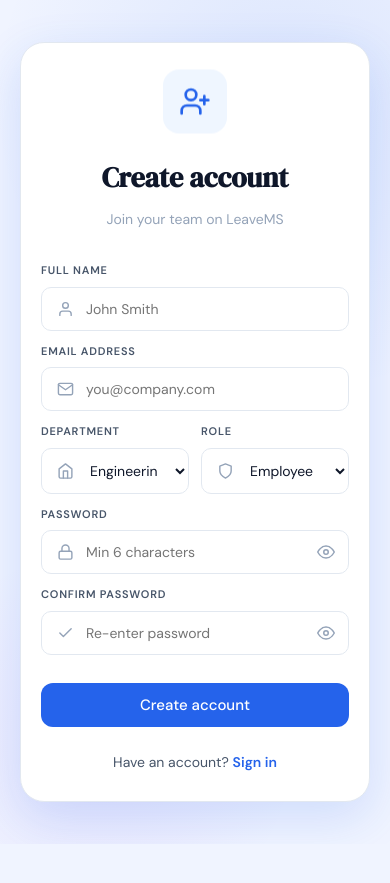
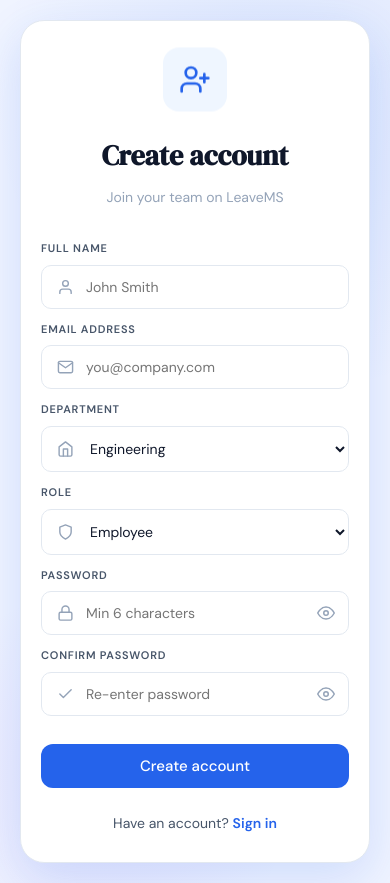
Before and after one commit to Sameer-11-16/leave-management, a React (Create React App) app in the folder frontend/: page /register in a window 390 px wide. Before the commit the page ends 844 px from the top, so only its background shows below. Built offline with nearby package versions, Linux system fonts and the light colour scheme.

Commit message:
style: implement responsive 2-column grid layout for Register page on desktop

```diff
--- a/frontend/src/pages/Register.js
+++ b/frontend/src/pages/Register.js
@@ -72,7 +72,30 @@
 
   return (
     <div className="auth-page">
-      <div className="auth-card animate-fadeInUp">
+      <style>
+        {`
+          .register-form-grid {
+            display: grid;
+            gap: 12px 16px;
+            grid-template-columns: 1fr;
+          }
+
+          .full-width-span {
+            grid-column: 1 / -1;
+          }
+
+          @media (min-width: 640px) {
+            .register-form-grid {
+              grid-template-columns: 1fr 1fr;
+            }
+            .auth-card.register-card-wide {
+              max-width: 600px; /* Make it wider for desktop to accommodate the dual columns */
+              width: 100%;
+            }
+          }
+        `}
+      </style>
+      <div className="auth-card register-card-wide animate-fadeInUp">
         <div className="auth-header">
           <div className="auth-logo" style={{ display: 'inline-flex', alignItems: 'center', justifyContent: 'center', width: '64px', height: '64px', borderRadius: '16px', background: 'var(--primary-light)', color: 'var(--primary)', marginBottom: '20px' }}>
             <svg width="32" height="32" viewBox="0 0 24 24" fill="none" stroke="currentColor" strokeWidth="2" strokeLinecap="round" strokeLinejoin="round">
@@ -85,7 +108,8 @@
           <h1 className="auth-title">Create account</h1>
           <p className="auth-sub">Join your team on LeaveMS</p>
         </div>
-        <form onSubmit={handleSubmit} style={{ display: 'flex', flexDirection: 'column', gap: '12px' }}>
+
+        <form onSubmit={handleSubmit} className="register-form-grid">
 
           <div className="form-group" style={{ marginBottom: '0px' }}>
             <label className="form-label" htmlFor="reg-name">Full name</label>
@@ -107,8 +131,7 @@
             )}
           </div>
 
-          <div className="form-row" style={{ display: 'flex', gap: '12px' }}>
-            <div className="form-group" style={{ flex: 1, marginBottom: '0px' }}>
+          <div className="form-group" style={{ marginBottom: '0px' }}>
             <label className="form-label" htmlFor="reg-dept">Department</label>
             {iconField(
               <svg width="17" height="17" viewBox="0 0 24 24" fill="none" stroke="currentColor" strokeWidth="2" strokeLinecap="round" strokeLinejoin="round"><path d="M3 9l9-7 9 7v11a2 2 0 0 1-2 2H5a2 2 0 0 1-2-2z" /><polyline points="9 22 9 12 15 12 15 22" /></svg>,
@@ -119,7 +142,8 @@
               </select>
             )}
           </div>
-            <div className="form-group" style={{ flex: 1, marginBottom: '0px' }}>
+
+          <div className="form-group" style={{ marginBottom: '0px' }}>
             <label className="form-label" htmlFor="reg-role">Role</label>
             {iconField(
               <svg width="17" height="17" viewBox="0 0 24 24" fill="none" stroke="currentColor" strokeWidth="2" strokeLinecap="round" strokeLinejoin="round"><path d="M12 22s8-4 8-10V5l-8-3-8 3v7c0 6 8 10 8 10z" /></svg>,
@@ -130,7 +154,6 @@
                 <option value="admin">Admin</option>
               </select>
             )}
-            </div>
           </div>
 
           <div className="form-group" style={{ marginBottom: '0px' }}>
@@ -182,6 +205,7 @@
             )}
           </div>
 
+          <div className="full-width-span">
             <button className="btn btn-primary btn-full btn-lg" type="submit" disabled={loading} style={{ position: 'relative', marginTop: '8px' }}>
               {loading ? (
                 <span style={{ display: 'flex', alignItems: 'center', justifyContent: 'center', gap: '8px' }}>
@@ -195,6 +219,7 @@
                 </span>
               ) : 'Create account'}
             </button>
+          </div>
         </form>
         <p className="auth-footer" style={{ marginTop: '24px' }}>Have an account? <Link to="/login" style={{ fontWeight: '600' }}>Sign in</Link></p>
       </div>
```
Lines whose indentation alone changed are shown as unchanged.
